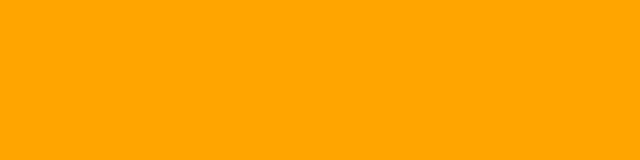
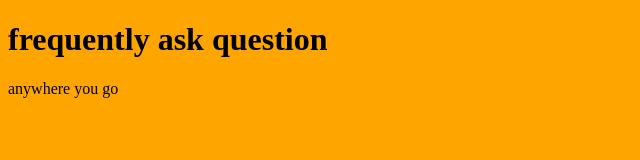
Before and after one commit to omale123/my-project, a plain HTML site: page faq.html in a window 1280 px wide. Shown: the whole page, without its empty margins (0-640 px from the left). Drawn offline with Linux system fonts and the light colour scheme.

Commit message:
added faq page & modify span

```diff
--- a/faq.html
+++ b/faq.html
@@ -1,9 +1,11 @@
 <!DOCTYPE html>
 <html>
 <head>
-<title>www.omaleinstitution.com.ng</title>
+<title>question</title>
 </head>
 <body bgcolor="orange">
+<h1> frequently ask question</h1>
 
+<span> anywhere you go</span>
 </body>
 </html>
```
Also changed, not shown: 2 other files.
